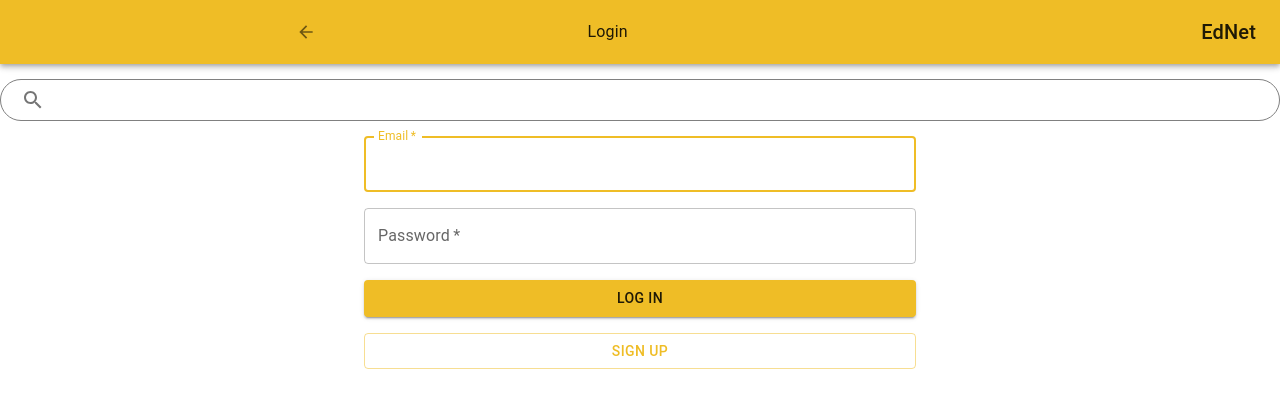
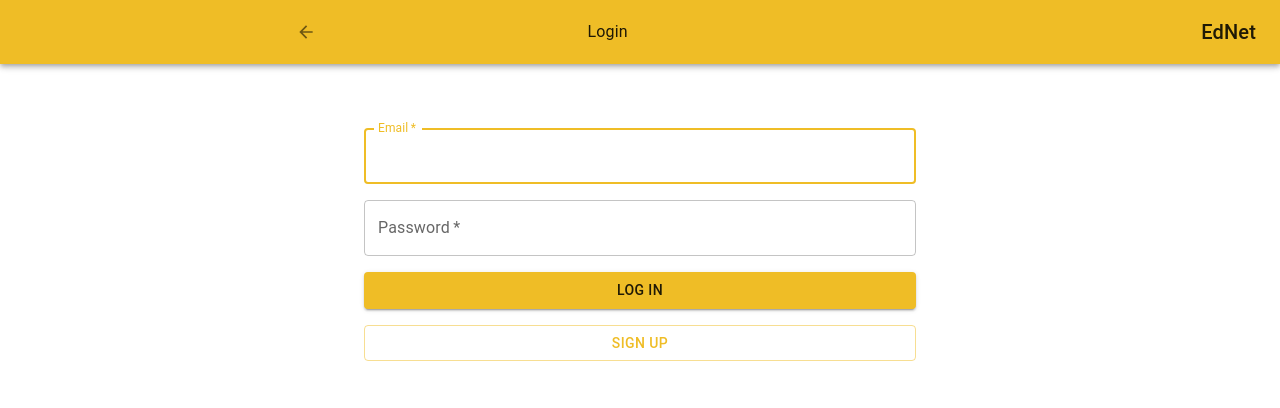
Before and after one commit to SamTessier/Contact-Management, a React (Create React App) app: page /login in a window 1280 px wide. Shown: the top 408 px of the page. Built offline with nearby package versions, Linux system fonts and the light colour scheme.

Commit message:
searchbar filtered from main page

```diff
--- a/src/components/SearchBar.js
+++ b/src/components/SearchBar.js
@@ -4,6 +4,7 @@ import SearchIcon from "@mui/icons-material/Search";
 import { styled } from "@mui/system";
 import TextField from "@mui/material/TextField";
 import { SearchContext } from './SearchContext';
+import { useLocation } from 'react-router-dom';
 
 const StyledTextField = styled(TextField)({
   '& .MuiFilledInput-root': {
@@ -28,6 +29,13 @@ const StyledTextField = styled(TextField)({
 
 const SearchBar = () => {
   const [searchTerm, setSearchTerm] = useContext(SearchContext);
+  const location = useLocation();
+
+  if (location.pathname === "/login" || location.pathname === "/signup") {
+    return(
+    <div style={{ height: "64px" }}></div>
+    )
+  }
   return (
     <StyledTextField
       variant="filled"
```
